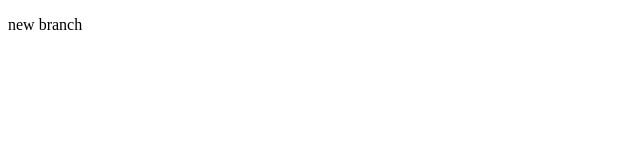
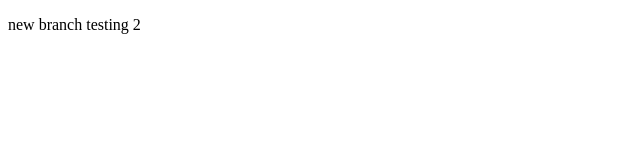
Before and after one commit to devonpat/git-testing, a plain HTML site: page git-play/new.html in a window 1280 px wide. Shown: the full height of the page, 0-640 px from the left. Drawn offline with Linux system fonts and the light colour scheme.

Commit message:
commit 2

```diff
--- a/git-play/new.html
+++ b/git-play/new.html
@@ -4,6 +4,6 @@
 	<title>New Title</title>
 </head>
 <body>
-<p>new branch</p>
+<p>new branch testing 2</p>
 </body>
 </html>
```
